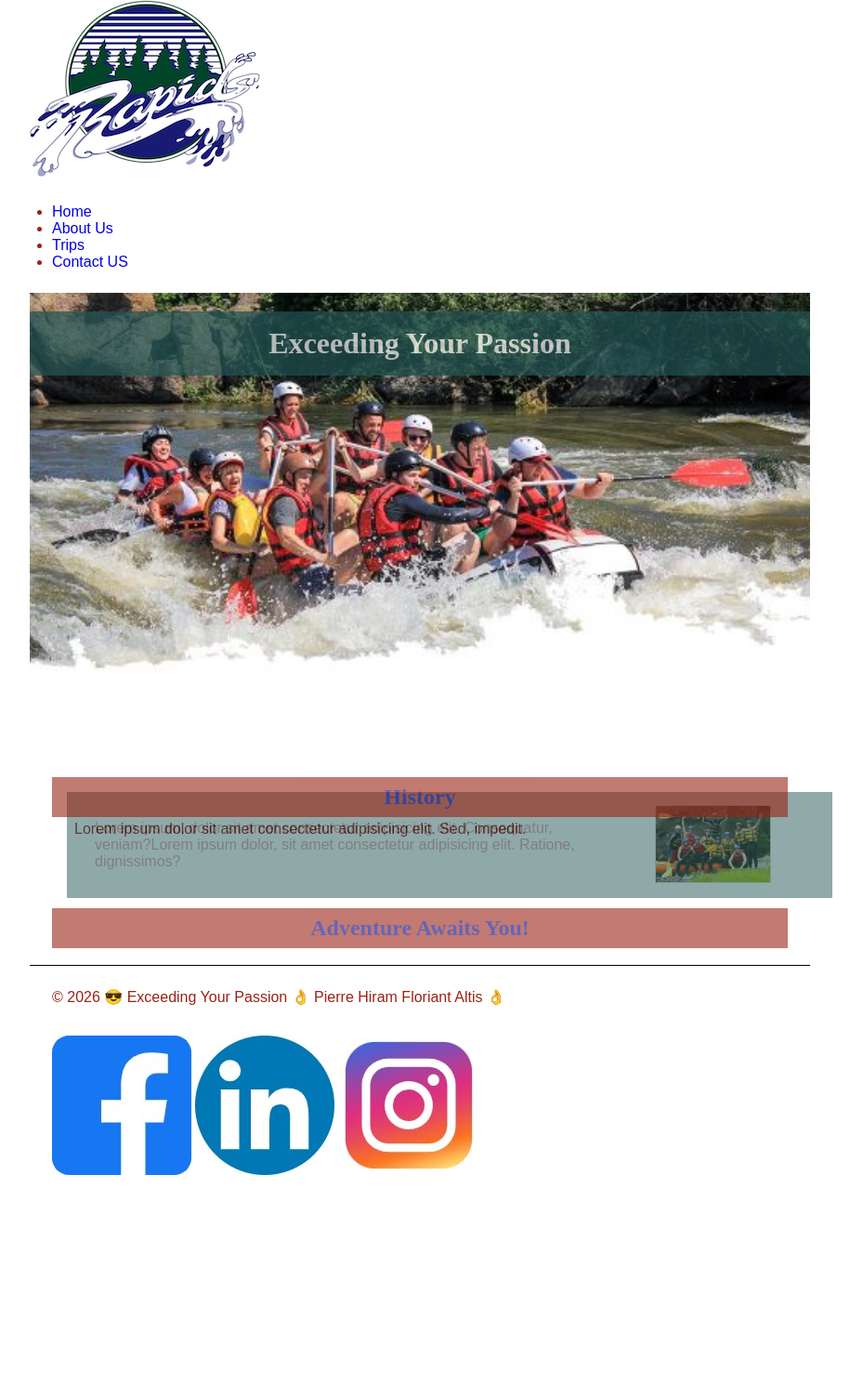
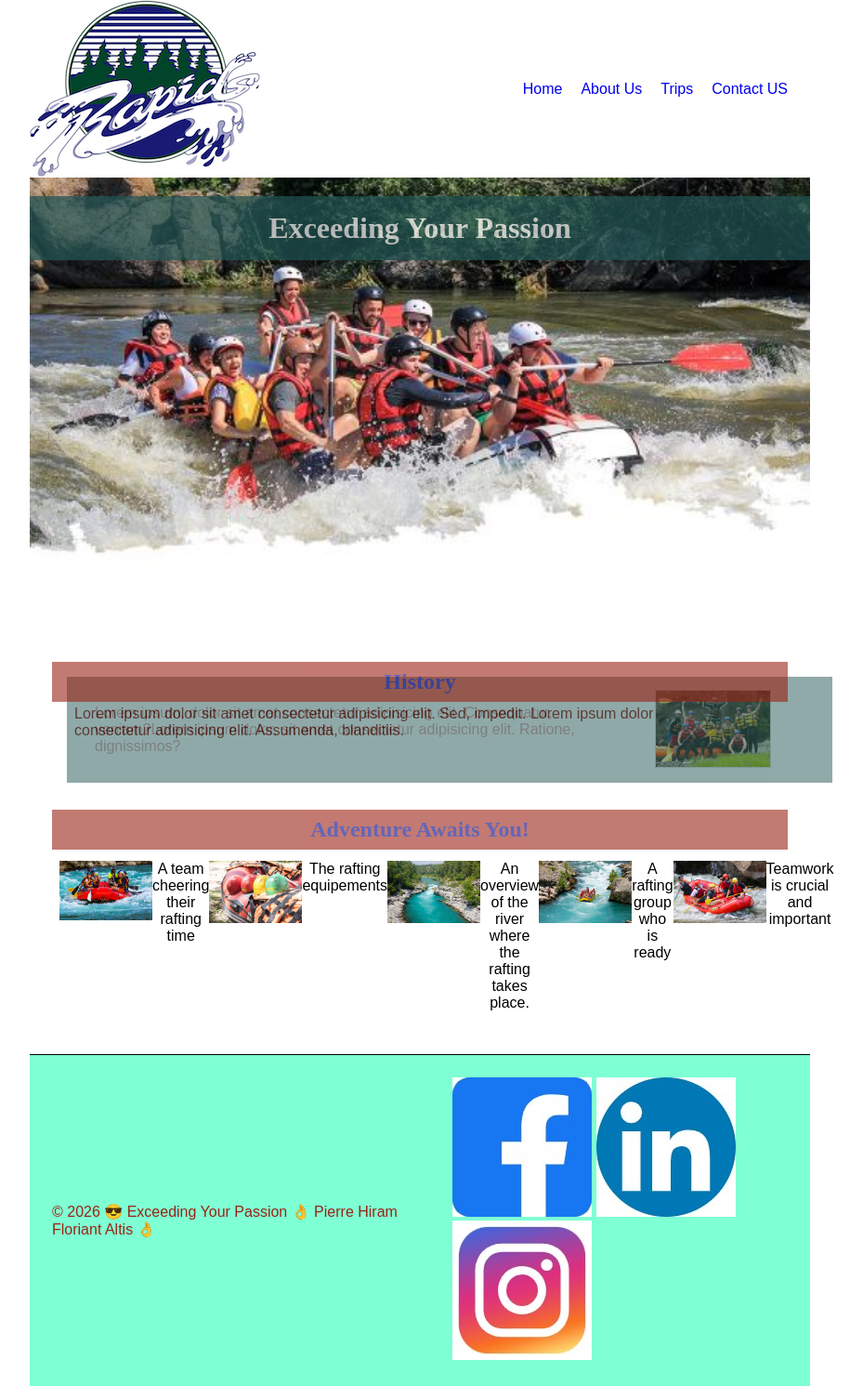
Before and after one commit to Ramyflo/wdd130, a plain HTML site: page wwr/about.html in a window 1280 px wide. Shown: the whole page at 93% size, without its empty margins (188-1117 px from the left). Before the commit the page ends 1292 px from the top, so only its background shows below. Drawn offline with Linux system fonts and the light colour scheme.

Commit message:
added to the rafting

```diff
--- a/wwr/about.html
+++ b/wwr/about.html
@@ -39,11 +39,23 @@
         <!-- this is for the section element with the heading h2, and a paragraph.  -->
         <section>
             <h2>History</h2>
-            <p>Lorem ipsum dolor sit amet consectetur adipisicing elit. Sed, impedit.</p>
+            <p>Lorem ipsum dolor sit amet consectetur adipisicing elit. Sed, impedit. Lorem ipsum dolor sit amet consectetur adipisicing elit. Assumenda, blanditiis.</p>
         </section>
 
         <section>
             <h2>Adventure Awaits You!</h2>
+            <figure>
+                <img src="images/cheering-team-rafting.jpg" alt="Cherish the rafting time.">
+                <figcaption>A team cheering their rafting time</figcaption>
+                <img src="images/equipement-rafting.jpg" alt="the equipements">
+                <figcaption>The rafting equipements</figcaption>
+                <img src="images/view-of-the-river.jpg" alt="An overview of the river">
+                <figcaption>An overview of the river where the rafting takes place.</figcaption>
+                <img src="images/rafting-group.jpg" alt="the first group">
+                <figcaption>A rafting group who is ready</figcaption>
+                <img src="images/rafting-teamwork.jpg" alt="a teamwork">
+                <figcaption>Teamwork is crucial and important</figcaption>
+            </figure>
         </section>
     </main>
     <!-- The footer section contains a paragraph an a nav element. -->
--- a/wwr/styles/rafting.css
+++ b/wwr/styles/rafting.css
@@ -10,6 +10,20 @@
 header {
     background-color: var(--primary-color);
     color: var(--accent2-color);
+    display: flex;
+    justify-content: space-between;
+    align-items: center;
+}
+
+nav ul {
+    display: flex;
+    flex-direction: row;
+    list-style: none;
+    align-items: center;
+    justify-content: space-between;
+    padding: 0;
+    margin: 0;
+    gap: 20px;
 }
 
 * {
@@ -47,6 +61,8 @@ article {
 
 .socialmedia a {
     text-decoration: none;
+    width: 25px;
+    object-fit: cover;
 }
 
 .hero {
@@ -112,3 +128,33 @@ footer {
     margin-top: 30px;
     border-top: 1px solid #000;
 }
+
+figure {
+    display: flex;
+    flex-direction: row;
+    padding-top: 1.5rem;
+    margin: 0.5rem;
+    /* grid-template-columns: repeat(5, 1fr); */
+    justify-content: space-between;
+    align-items: flex-start;
+    text-align: center;
+}
+
+figure img {
+    width: 100px;
+    height: auto;
+    object-fit: cover;
+}
+
+figure figcaption {
+    /* text-align: center; */
+    color: #000;
+}
+
+footer {
+    display: flex;
+    align-items: center;
+    justify-content: right;
+    background-color: aquamarine;
+    padding: 0;
+}
```
Also changed, not shown: wwr/images/cheering-team-rafting.jpg (added), wwr/images/equipement-rafting.jpg (added), wwr/images/rafting-group.jpg (added), wwr/images/rafting-teamwork.jpg (added), wwr/images/view-of-the-river.jpg (added).
